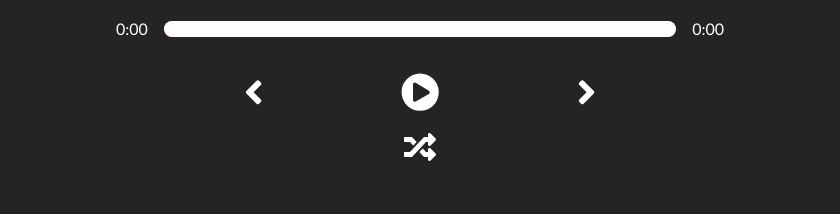
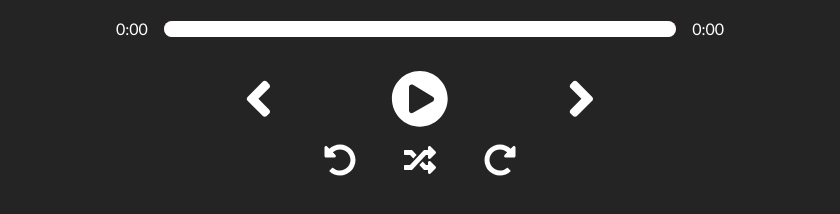
Before and after one commit to Jon-Laboy/chillHop-music-app, a React (Create React App) app: page / in a window 1280 px wide. Shown: the part 578-792 px from the top of the page, without its empty margins (220-1060 px from the left). Built offline with nearby package versions, Linux system fonts and the light colour scheme; a web font is replaced by a local one.

Commit message:
shuffle row formatted

```diff
--- a/src/components/PlayerControls.js
+++ b/src/components/PlayerControls.js
@@ -6,8 +6,8 @@ import {
   faAngleRight,
   faPauseCircle,
   faRandom,
-  faRedoAlt,
-  faUndo,
+  faUndoAlt,
+  faRedoAlt
 } from "@fortawesome/free-solid-svg-icons";
 
 const PlayerControls = ({
@@ -59,6 +59,14 @@ const PlayerControls = ({
     if (isPlaying) audioRef.current.play();
   };
 
+  //CODE THE 10 SECONDS TIME ICONS
+  // const forwardTenSec =() => {
+
+  // }
+
+  // const backTenSec =() => {
+
+  // }
   return (
     <div className="player-container">
       <div className="time-control">
@@ -88,30 +96,41 @@ const PlayerControls = ({
           onClick={() => skipTrackHandler("skip-back")}
           className="skip-back"
           icon={faAngleLeft}
-          size="2x"
+          size="3x"
         />
         <FontAwesomeIcon
           onClick={handlePlayPause}
           className="play"
           icon={isPlaying ? faPauseCircle : faPlayCircle}
-          size="2x"
+          size="3x"
         />
         <FontAwesomeIcon
           onClick={() => skipTrackHandler("skip-forward")}
           className="skip-forward"
           icon={faAngleRight}
-          size="2x"
+          size="3x"
         />
       </div>
-      <div className={`shuffle-btn ${shuffleState ? "shuffle-selected" : ""}`}>
-        {/* <span> <FontAwesomeIcon className="back10" icon={faUndo} size="2x" style={{marginRight:"2rem"}}  />  </span>      */}
+      <div className="shuffle-row">
+        <FontAwesomeIcon
+        className="back10"
+        icon={faUndoAlt}
+        size="2x"
+        style={{color:"white", cursor:"pointer", marginBottom:"1rem"}}
+        />
         <FontAwesomeIcon
           onClick={()=> setShuffleState(!shuffleState)}
           icon={faRandom}
           size="2x"
+          style={{margin:"0rem 3rem 1rem 3rem", cursor:"pointer",color: shuffleState ? "rgb(218, 92, 92)" : "white"}}
         />
-       {/* <span> <FontAwesomeIcon  className="forward10" icon={faRedoAlt} size="2x" style={{marginLeft:"2rem"}} /></span> */}
-      </div>
+         <FontAwesomeIcon
+         className="back10"
+         icon={faRedoAlt}
+         size="2x"
+         style={{color:"white", cursor:"pointer", marginBottom:"1rem"}}
+         />
+       </div>
     </div>
   );
 };
--- a/src/styles/_player.scss
+++ b/src/styles/_player.scss
@@ -1,6 +1,5 @@
 .player-container{
     min-height: 20vh;
-    // background:lightgreen;
     display:flex;
     flex-direction: column;
     align-items: center;
@@ -33,6 +32,8 @@
     font-size: 1.2rem;
     padding: 1rem;
     width: 30%;
+    // margin-bottom: 1rem;
+    // margin-top: 1.5rem;
     svg {
         cursor: pointer;
         color: white;
@@ -75,16 +76,6 @@ input[type="range"]::-moz-range-thumb {
     pointer-events: none;
 }
 
-.shuffle-btn{
-
-    color: white;
-    cursor: pointer;
-}
-
-.shuffle-selected {
-    color: rgb(218, 92, 92);
-    cursor: pointer;
-}
 
 @media screen and (max-width: 768px) {
     .time-control {
```
Also changed, not shown: 1 other file (tests, documents, lock files or other folders).
